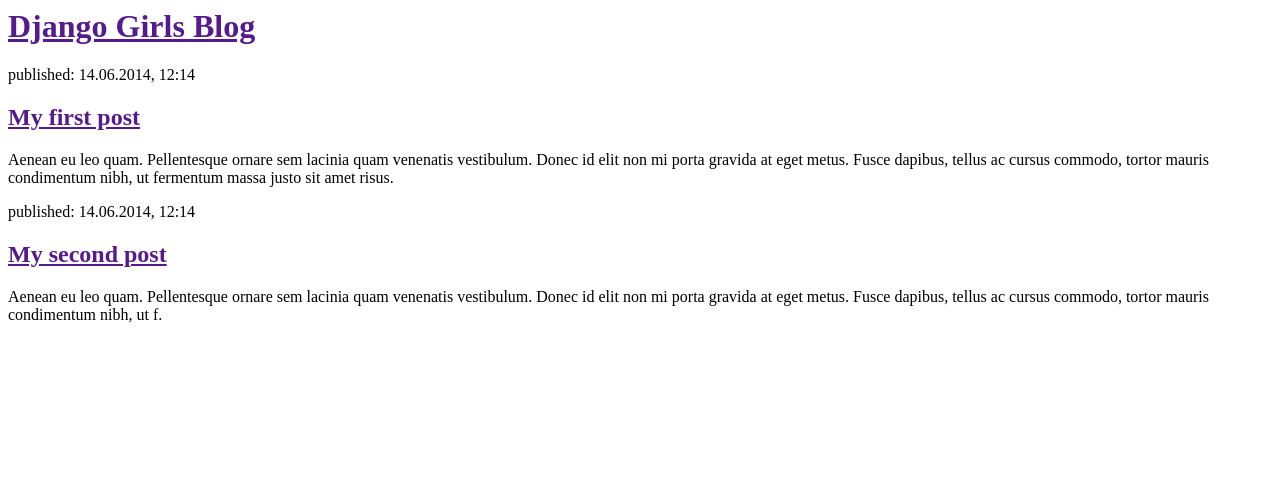
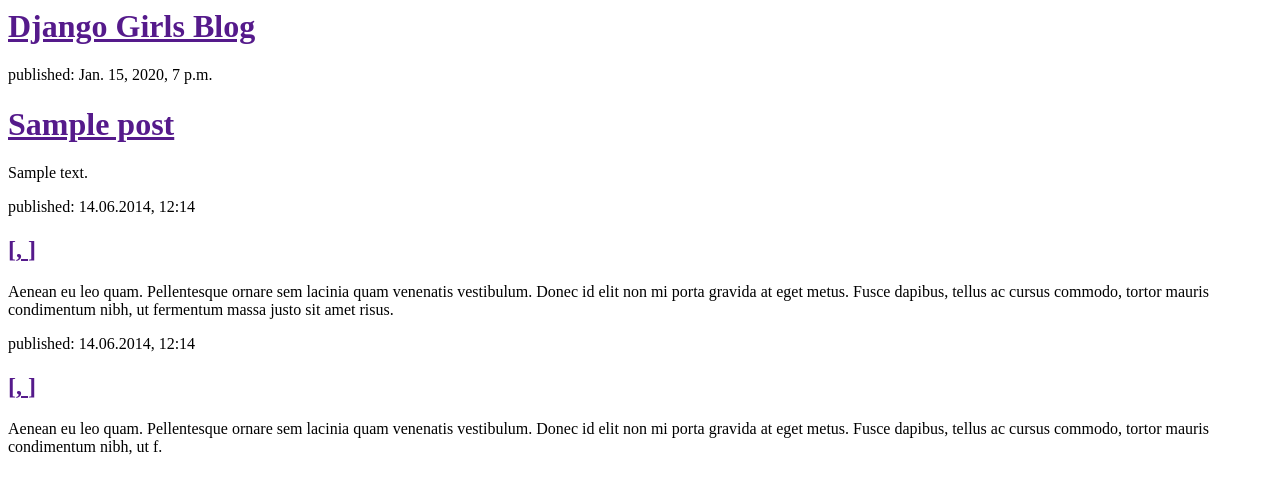
Before and after one commit to redleaf03/my-first-blog, a Django app: page / in a window 1280 px wide. Shown: the top 494 px of the page. Run offline with Django 3.2, Linux system fonts and the light colour scheme; tables that the repository leaves empty hold one stand-in row (values such as "Sample post").

Commit message:
Modified templates to display posts from database.

```diff
--- a/blog/templates/blog/post_list.html
+++ b/blog/templates/blog/post_list.html
@@ -9,15 +9,23 @@
         <h1><a href="">Django Girls Blog</a></h1>
     </div>
 
+    {% for post in posts %}
+    <div>
+        <p>published: {{ post.published_date }}</p>
+        <h1><a href="">{{ post.title }}</a></h1>
+        <p>{{ post.text|linebreaksbr }}</p>
+    </div>
+    {% endfor %}
+
     <div>
         <p>published: 14.06.2014, 12:14</p>
-        <h2><a href="">My first post</a></h2>
+        <h2><a href="">[<Post: My second post>, <Post: My first post>]</a></h2>
         <p>Aenean eu leo quam. Pellentesque ornare sem lacinia quam venenatis vestibulum. Donec id elit non mi porta gravida at eget metus. Fusce dapibus, tellus ac cursus commodo, tortor mauris condimentum nibh, ut fermentum massa justo sit amet risus.</p>
     </div>
 
     <div>
         <p>published: 14.06.2014, 12:14</p>
-        <h2><a href="">My second post</a></h2>
+        <h2><a href="">[<Post: My second post>, <Post: My first post>]</a></h2>
         <p>Aenean eu leo quam. Pellentesque ornare sem lacinia quam venenatis vestibulum. Donec id elit non mi porta gravida at eget metus. Fusce dapibus, tellus ac cursus commodo, tortor mauris condimentum nibh, ut f.</p>
     </div>
 </body>
--- a/blog/views.py
+++ b/blog/views.py
@@ -1,4 +1,12 @@
 from django.shortcuts import render
+from django.utils import timezone                                   # timezone 모듈을 불러와야하니
+from .models import Post
 
 def post_list(request):                                             # Create your views here.
-    return render(request, 'blog/post_list.html', {})
+    posts = Post.objects.filter(published_date__lte=timezone.now()).order_by('published_date')      # posts 퀴리셋의 이름
+    return render(request, 'blog/post_list.html', {'posts': posts})
+                                                                    # 매개변수 request(사용자가 요청하는 모든 것)
+                                                                    # 'blog/post_list.html' 템플릿
+                                                                    # {} - 이곳에 템플릿을 사용하기 위해 매개변수를 추가할 거에요.
+                                                                    # (이 매개변수를'posts'라고 할거에요){'posts': posts}이렇게 작성할거에요.
+                                                                    #  :이전에 문자열이 와야하고, 작은 따옴표''
```
